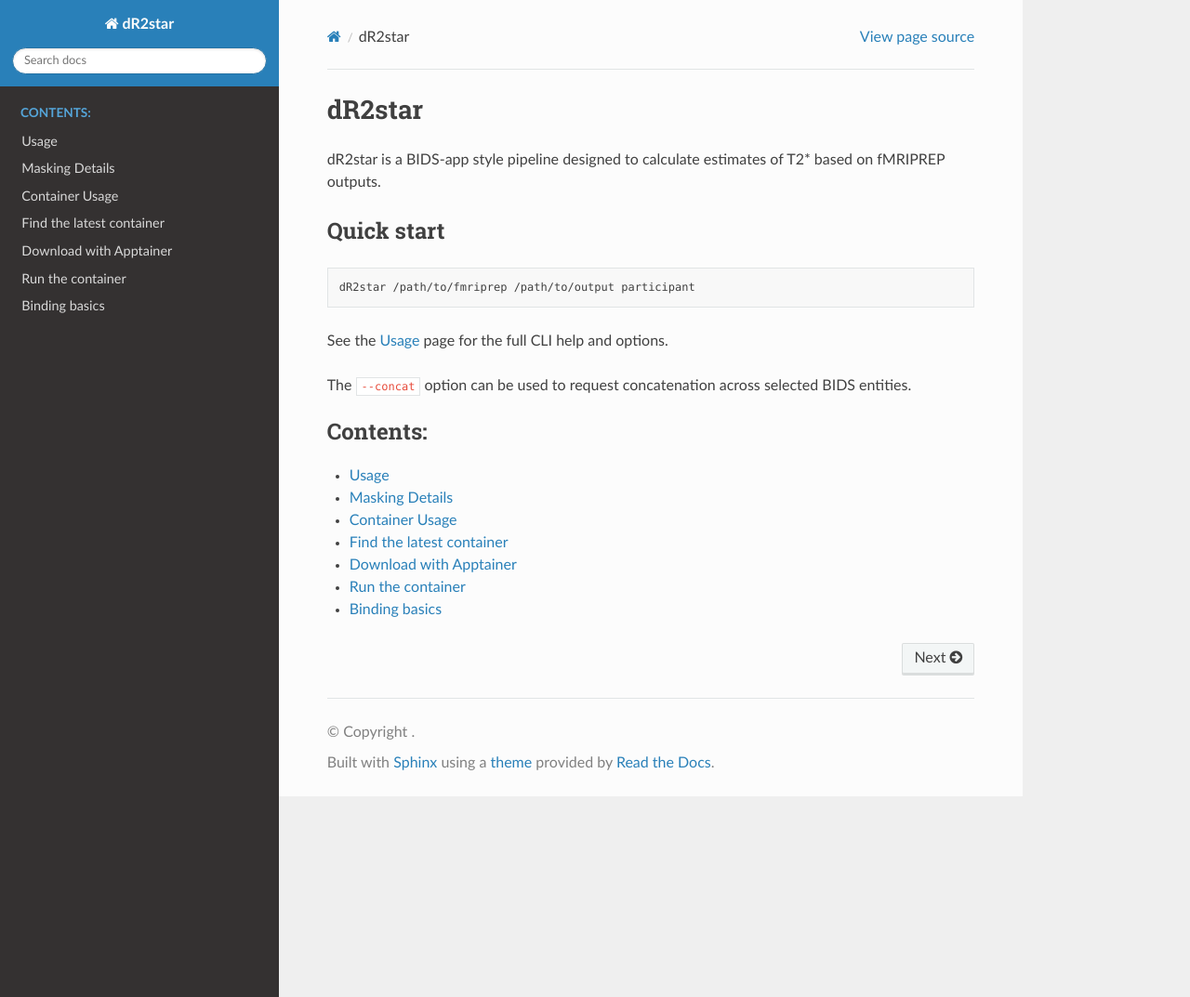
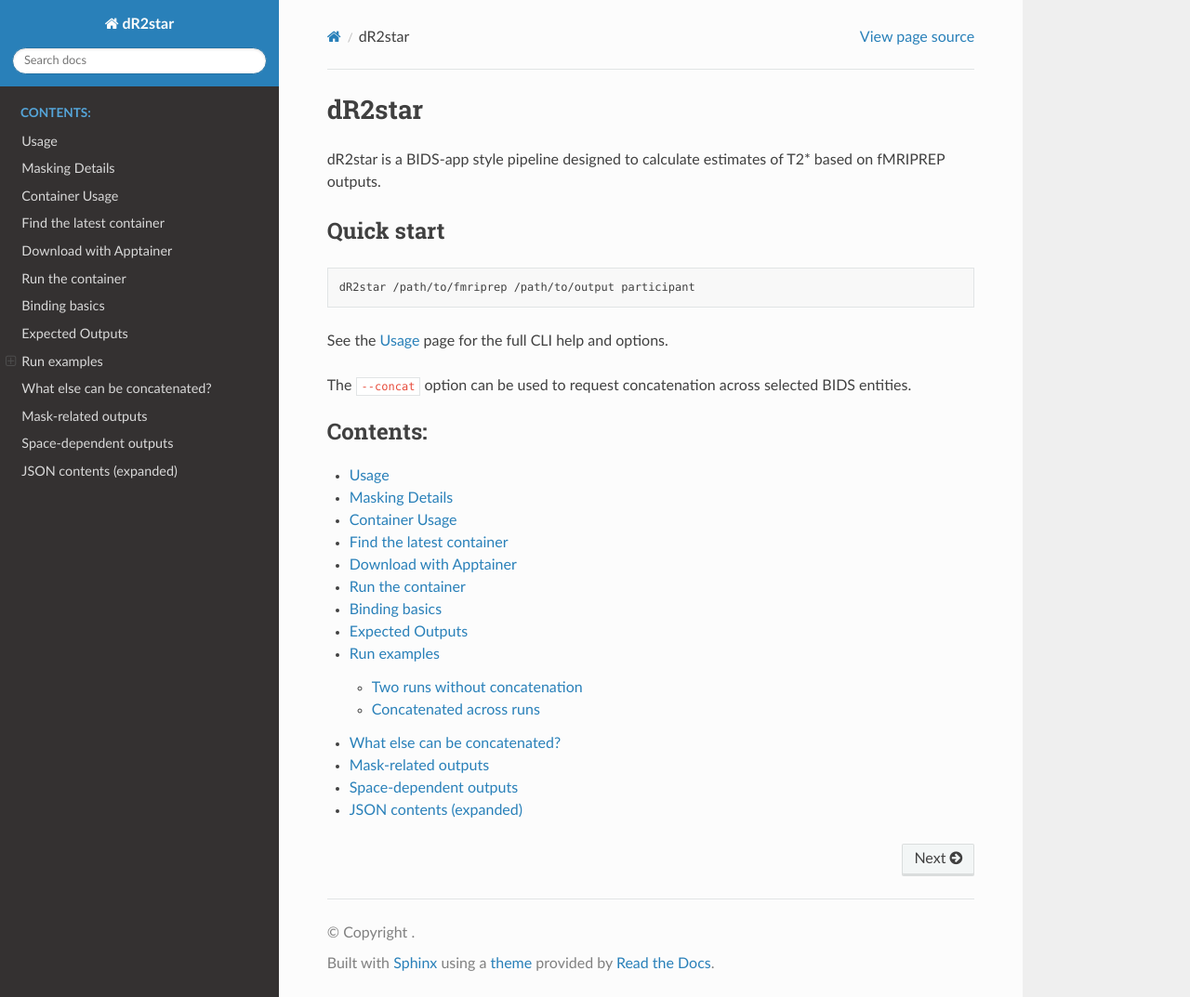
Before and after one commit to Larsen-Lab/dR2star, a Sphinx documentation site: the page built from docs/index.rst, in a window 1280 px wide and 1073 px high. Shown: the whole window at 93% size. Built offline with Sphinx 7.4.7 and the Read the Docs theme 3.1.0, drawn with Linux system fonts in a browser that asks for light colours; some of the changed lines change nothing that is shown.

Commit message:
Add expected outputs documentation

```diff
--- /dev/null
+++ b/docs/expected_outputs.rst
@@ -0,0 +1,116 @@
+Expected Outputs
+----------------
+This page describes what the output directory should look like and how it
+changes based on key options (concatenation, space, and masking-related outputs).
+
+Run examples
+------------
+Below are two small examples that show what outputs look like with and without
+concatenation. Filenames include the full MNI space label and ``res-2``.
+
+Two runs without concatenation
+^^^^^^^^^^^^^^^^^^^^^^^^^^^^^^
+If you do not use ``--concat``, each run produces its own dR2* map and JSON
+sidecar. The run entity remains in the filename.
+
+.. code-block:: text
+
+   /path/to/output/
+     sub-001/
+       ses-01/
+         anat/
+           sub-001_ses-01_task-rest_run-01_space-MNI152NLin6Asym_res-2_desc-dR2star_dR2starmap.nii.gz
+           sub-001_ses-01_task-rest_run-01_space-MNI152NLin6Asym_res-2_desc-dR2star_dR2starmap.json
+           sub-001_ses-01_task-rest_run-02_space-MNI152NLin6Asym_res-2_desc-dR2star_dR2starmap.nii.gz
+           sub-001_ses-01_task-rest_run-02_space-MNI152NLin6Asym_res-2_desc-dR2star_dR2starmap.json
+
+Concatenated across runs
+^^^^^^^^^^^^^^^^^^^^^^^^
+If you concatenate across runs (``--concat run``), the run entity is dropped and
+a single output is created for the concatenated group.
+
+.. code-block:: text
+
+   /path/to/output/
+     sub-001/
+       ses-01/
+         anat/
+           sub-001_ses-01_task-rest_space-MNI152NLin6Asym_res-2_desc-dR2star_dR2starmap.nii.gz
+           sub-001_ses-01_task-rest_space-MNI152NLin6Asym_res-2_desc-dR2star_dR2starmap.json
+
+When concatenation is active, a merged intermediate BOLD file is created. If
+``--keep-merged`` is set, you will also see:
+
+.. code-block:: text
+
+   sub-001_ses-01_task-rest_space-MNI152NLin6Asym_res-2_desc-MergedIntermediate_bold.nii.gz
+
+If ``--keep-merged`` is not set, that merged intermediate is deleted after
+processing.
+
+What else can be concatenated?
+------------------------------
+The ``--concat`` flag can group volumes across other BIDS entities, not just
+``run``. Supported entities are: ``acq``, ``rec``, ``dir``, ``run``, ``echo``,
+``part``, and ``ce``. You may pass multiple values. For example:
+
+- ``--concat run echo`` merges across runs and echoes.
+- ``--concat acq`` merges across different acquisitions.
+
+In general, the entities you concatenate over are removed from the output
+filename to reflect the merged group.
+
+Mask-related outputs
+--------------------
+Masking mostly affects the JSON and, in some cases, adds a resampled mask to the
+output ``anat`` folder. If a mask needs resampling to match the merged BOLD
+grid, the resampled mask is saved with a ``_desc-reference_mask`` suffix and the
+JSON records the original and resampled mask paths.
+
+Example resampled mask:
+
+.. code-block:: text
+
+   sub-001_ses-01_space-MNI152NLin6Asym_res-2_desc-reference_mask.nii.gz
+
+Space-dependent outputs
+-----------------------
+The ``space-`` and ``res-`` entities reflect the requested volumetric space. For
+example:
+
+- MNI space:
+
+  .. code-block:: text
+
+     sub-001_ses-01_space-MNI152NLin6Asym_res-2_desc-dR2star_dR2starmap.nii.gz
+
+- Native T1w space:
+
+  .. code-block:: text
+
+     sub-001_ses-01_space-T1w_desc-dR2star_dR2starmap.nii.gz
+
+JSON contents (expanded)
+------------------------
+Each output ``.json`` sits next to its ``.nii.gz`` and provides provenance and
+selection metadata. Paths are stored as BIDS URIs (for example ``bids::`` for
+output paths and ``bids:preprocessed:`` for input paths).
+
+Common fields include:
+
+- ``tat2_generated``: the raw settings and command provenance from the tat2
+  step (including normalization choices and runtime commands).
+- ``confounds_file``: the confounds TSV(s) used to generate volume selections.
+- ``fd_thres`` and ``dvars_thresh``: motion thresholds used for selection.
+- ``source_data``: list of BIDS URIs for the input BOLD files used in this
+  output.
+- ``volume_selection``: a mapping from each input BOLD file to its
+  ``temporal_mask`` (0/1 list indicating which volumes were kept).
+- ``selection_params``: the selection controls used (``sample_method`` and
+  ``maxvols``).
+- ``mask_file``: the final mask path used for normalization (BIDS URI).
+- ``mask_resampled``: whether the mask was resampled to match the merged BOLD.
+- ``mask_resample_map`` (when applicable): original and resampled mask paths.
+
+These fields allow you to trace exactly which volumes, inputs, and masks were
+used to compute each dR2* output.
--- a/docs/index.rst
+++ b/docs/index.rst
@@ -22,3 +22,4 @@
 
    usage
    container
+   expected_outputs
```
